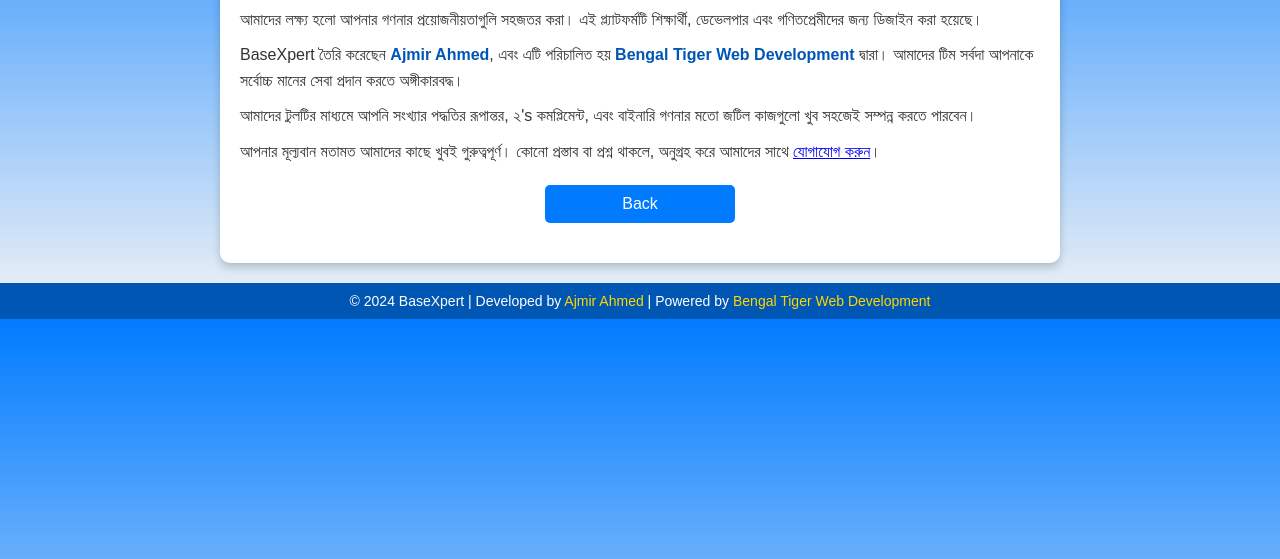
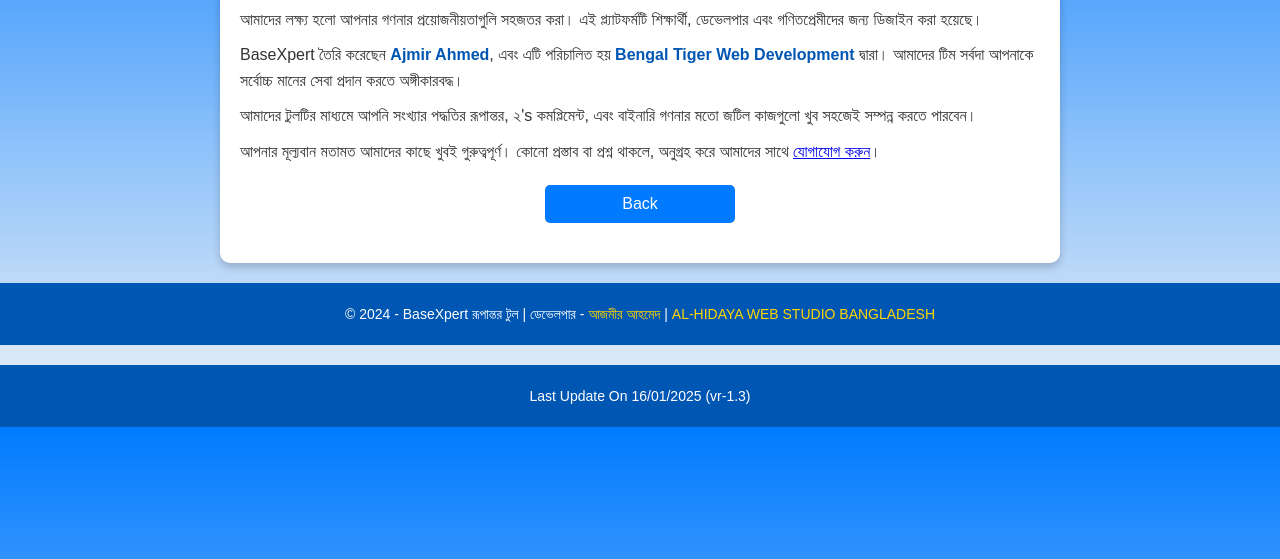
Before and after one commit to bengeltigerWD/BaseXpert, a plain HTML site: page about.html in a window 1280 px wide. Shown: the part 241-800 px from the top of the page. Drawn offline with Linux system fonts and the light colour scheme.

Commit message:
Update about.html

```diff
--- a/about.html
+++ b/about.html
@@ -98,8 +98,11 @@
         <!-- Back Button -->
         <a href="javascript:history.back()" class="back-button">Back</a>
     </div>
-    <footer>
-        © 2024 BaseXpert | Developed by <a href="http://wa.me/8801938954599">Ajmir Ahmed</a> | Powered by <a href="https://bengeltigerwd.github.io/Bengal-Tiger-Website-Development-LTD/">Bengal Tiger Web Development</a>
+      <footer>
+        <p>© 2024 - BaseXpert রূপান্তর টুল | ডেভেলপার - <a href="http://wa.me/8801938954599">আজমীর আহমেদ </a> | <a href="https://bengeltigerwd.github.io/AL-HIDAYA-WEB-STUDIO-BD/">AL-HIDAYA WEB STUDIO BANGLADESH</a></p>
     </footer>
+<footer>
+<p>Last Update On 16/01/2025 (vr-1.3)</P>
+  </footer>
 </body>
 </html>
```
